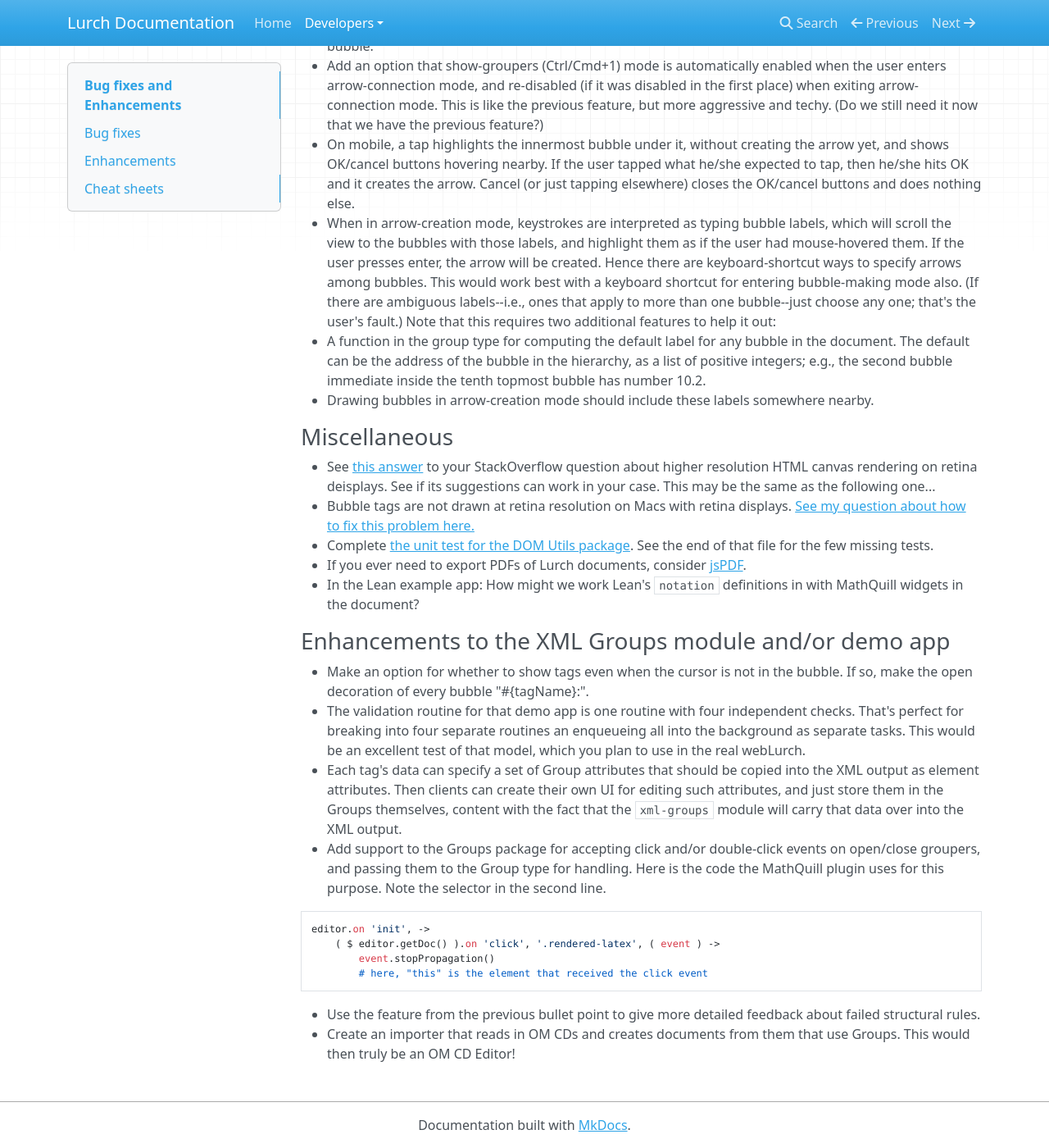
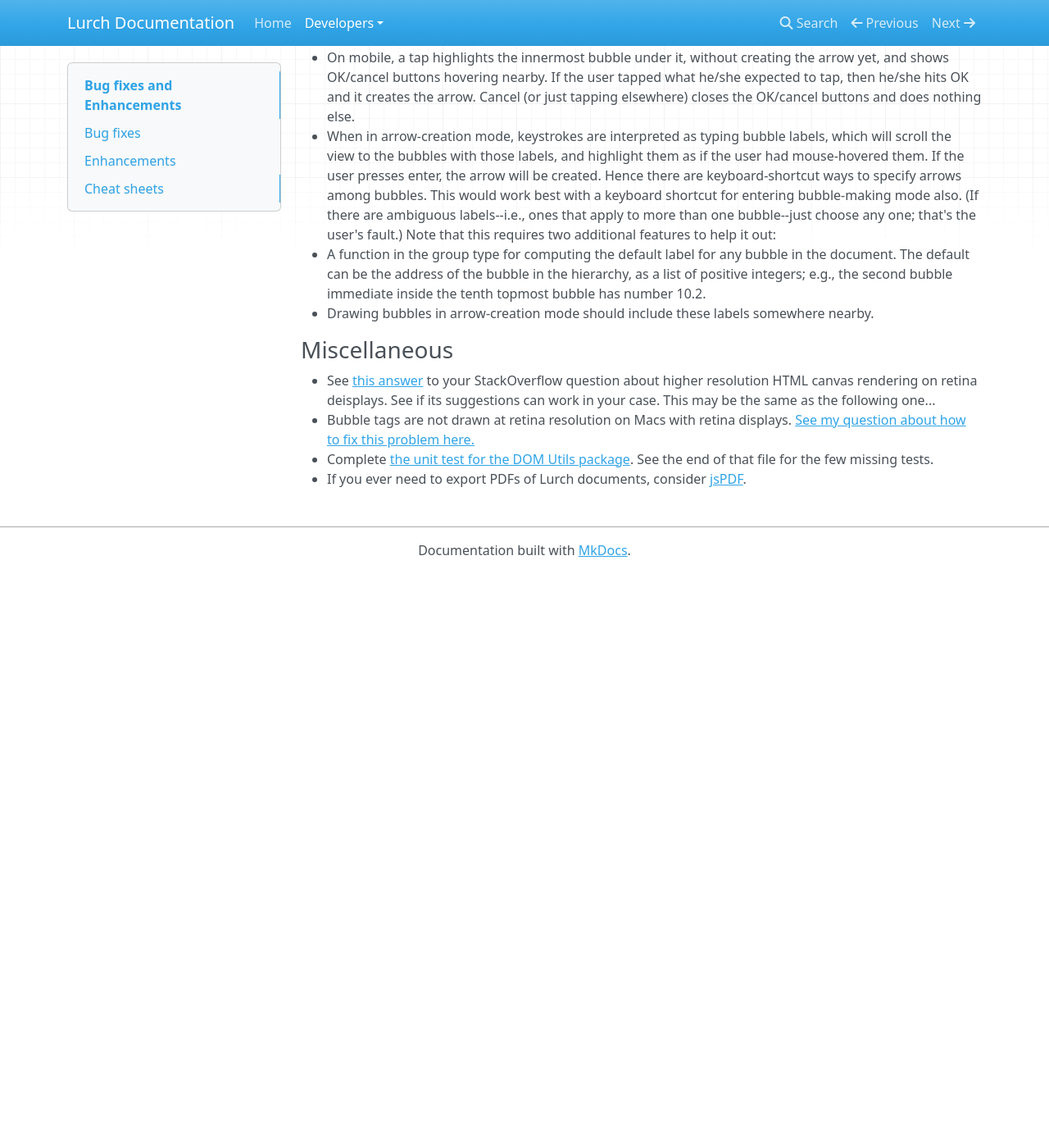
Before and after one commit to lurchmath/lurch-desktop-deprecated, an MkDocs documentation site: the page built from docs/bugs-and-enhancements.md, in a window 1280 px wide and 1400 px high, scrolled down 2393 px. Shown: the whole window at 82% size. Built offline with MkDocs 1.6.1, drawn with Linux system fonts in a browser that asks for light colours; nearby versions of some CDN libraries; old or Windows-style settings are respelled for this version of MkDocs; after the commit the page ends 3092 px from its top, so only the background shows below that; some of the changed text lies outside the part shown.

Commit message:
Moving to-dos into other repositories

````diff
--- a/docs/bugs-and-enhancements.md
+++ b/docs/bugs-and-enhancements.md
@@ -48,12 +48,6 @@ the main project plan without these bug fixes or enhancements.
    (Verified on 9/22/16 that these bugs are still unresolved.)
    The bug just mentioned has since been closed, and suggests that it may
    have been fixed in TinyMCE 4.x; check to see.
-
-### Other
-
- * In the Lean example app, `termGroupToCode` uses `contentsAsText`, which
-   ignores paragraph breaks, as if they were not whitespace; this is
-   problematic.  Use `contentAsCode` instead.
 
 ## Enhancements
 
@@ -172,35 +166,3 @@ topics.
    the few missing tests.
  * If you ever need to export PDFs of Lurch documents, consider
    [jsPDF](https://github.com/MrRio/jsPDF).
- * In the Lean example app:  How might we work Lean's `notation`
-   definitions in with MathQuill widgets in the document?
-
-### Enhancements to the XML Groups module and/or demo app
-
- * Make an option for whether to show tags even when the cursor is not in
-   the bubble.  If so, make the open decoration of every bubble
-   "#{tagName}:".
- * The validation routine for that demo app is one routine with four
-   independent checks.  That's perfect for breaking into four separate
-   routines an enqueueing all into the background as separate tasks.  This
-   would be an excellent test of that model, which you plan to use in the
-   real webLurch.
- * Each tag's data can specify a set of Group attributes that should be
-   copied into the XML output as element attributes.  Then clients can
-   create their own UI for editing such attributes, and just store them in
-   the Groups themselves, content with the fact that the `xml-groups` module
-   will carry that data over into the XML output.
- * Add support to the Groups package for accepting click and/or double-click
-   events on open/close groupers, and passing them to the Group type for
-   handling.  Here is the code the MathQuill plugin uses for this purpose.
-   Note the selector in the second line.
-```
-editor.on 'init', ->
-    ( $ editor.getDoc() ).on 'click', '.rendered-latex', ( event ) ->
-        event.stopPropagation()
-        # here, "this" is the element that received the click event
-```
- * Use the feature from the previous bullet point to give more detailed
-   feedback about failed structural rules.
- * Create an importer that reads in OM CDs and creates documents from them
-   that use Groups.  This would then truly be an OM CD Editor!
````
